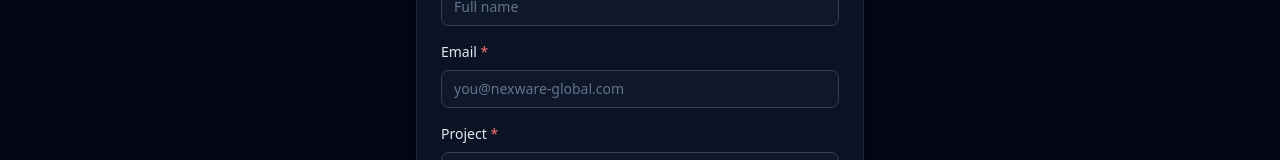
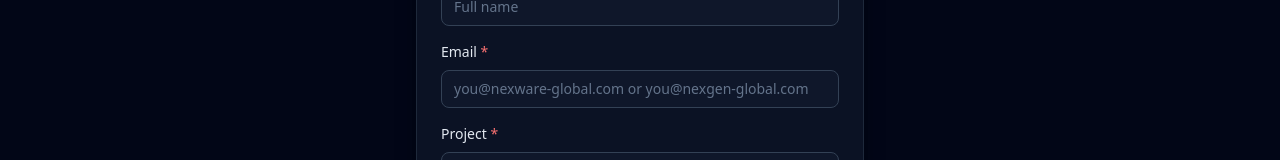
Before and after one commit to sanjaykumarkumar5414-wq/NEX-conference, a React (Vite) app in the folder frontend/: page / in a window 1280 px wide. Both pictures are taken after a click on the button "Register". Shown: the part 351-511 px from the top of the page. Built offline with nearby package versions, Linux system fonts and the light colour scheme.

Commit message:
Nexgenmailid

```diff
--- a/frontend/src/modules/auth/LoginForm.tsx
+++ b/frontend/src/modules/auth/LoginForm.tsx
@@ -25,8 +25,10 @@
   const [error, setError] = useState<string | null>(null);
 
   const trimmedEmail = email.trim().toLowerCase();
+  const ALLOWED_DOMAINS = ["@nexware-global.com", "@nexgen-global.com"];
   const isCompanyEmail =
-    trimmedEmail.length > 0 && trimmedEmail.endsWith("@nexware-global.com");
+    trimmedEmail.length > 0 &&
+    ALLOWED_DOMAINS.some((d) => trimmedEmail.endsWith(d));
 
   const isFormEmailValid = isCompanyEmail;
 
@@ -89,8 +91,8 @@
     if (!isCompanyEmail) {
       const isGmail = trimmedEmail.endsWith("@gmail.com");
       const friendlyDomainMessage = isGmail
-        ? "Gmail addresses are not allowed. Please use your nexware-global.com work email."
-        : "Only nexware-global.com work email addresses are allowed.";
+        ? "Gmail addresses are not allowed. Please use your company work email (nexware-global.com or nexgen-global.com)."
+        : "Only nexware-global.com and nexgen-global.com work email addresses are allowed.";
       setError(friendlyDomainMessage);
       return false;
     }
--- a/frontend/src/pages/RegistrationPage.tsx
+++ b/frontend/src/pages/RegistrationPage.tsx
@@ -22,6 +22,9 @@
 ];
 const EMAIL_REGEX = /^[^\s@]+@[^\s@]+\.[^\s@]+$/;
 const EMPLOYEE_ID_REGEX = /^[A-Z0-9]{1,7}$/;
+const ALLOWED_EMAIL_DOMAINS = ["@nexware-global.com", "@nexgen-global.com"];
+const isAllowedEmailDomain = (email: string) =>
+  ALLOWED_EMAIL_DOMAINS.some((d) => email.toLowerCase().endsWith(d));
 
 interface RegistrationPageProps {
   onSuccess: () => void;
@@ -67,8 +70,8 @@
       setError("Email must be a valid format.");
       return false;
     }
-    if (!email.trim().toLowerCase().endsWith("@nexware-global.com")) {
-      setError("Only nexware-global.com email addresses are allowed.");
+    if (!isAllowedEmailDomain(email.trim())) {
+      setError("Only nexware-global.com and nexgen-global.com email addresses are allowed.");
       return false;
     }
     if (!project.trim()) {
@@ -184,7 +187,7 @@
               value={email}
               onChange={(e) => setEmail(e.target.value)}
               className="w-full rounded-lg border border-slate-700 bg-slate-900 px-3 py-2 text-sm text-slate-50 placeholder:text-slate-500 focus:border-brand focus:outline-none focus:ring-1 focus:ring-brand"
-              placeholder="you@nexware-global.com"
+              placeholder="you@nexware-global.com or you@nexgen-global.com"
             />
           </div>
           <div className="space-y-2 text-sm">
```
Also changed, not shown: 1 other file (tests, documents, lock files or other folders).
